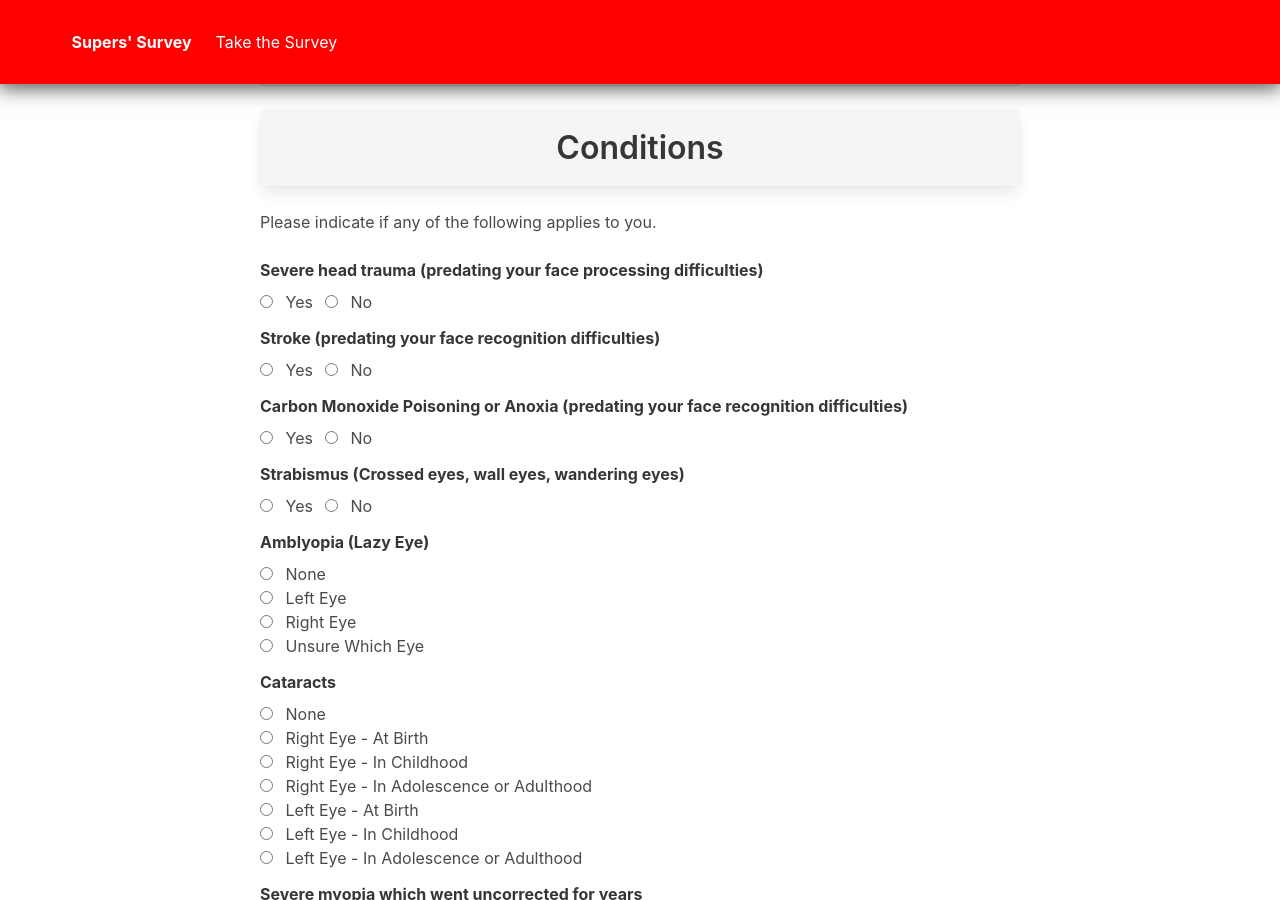
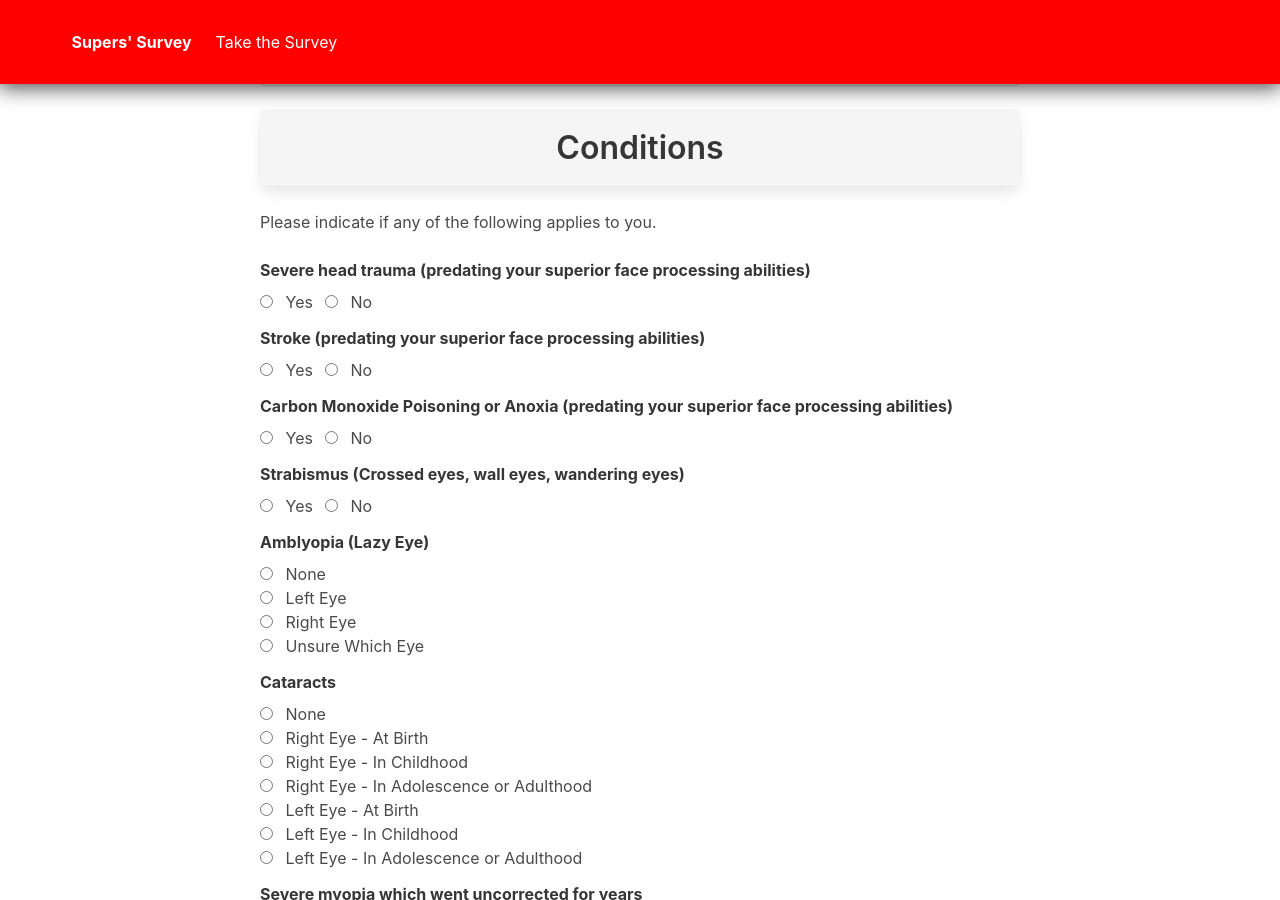
Before and after one commit to ryezyy11/SuperSurvey, a Jekyll site: the page built from pages/contact/followup.html, in a window 1280 px wide and 900 px high, scrolled down 371 px. Built offline with Jekyll 4.4.1, drawn with Linux system fonts in a browser that asks for light colours.

Commit message:
Changed some faceblind-specific text

```diff
--- a/pages/contact/followup.html
+++ b/pages/contact/followup.html
@@ -41,11 +41,11 @@ permalink: /contact/followup/
             Please indicate if any of the following applies to you.
         </p>
 
-        {% include yesno.html legend="Severe head trauma (predating your face processing difficulties)" name="trauma" %}
+        {% include yesno.html legend="Severe head trauma (predating your superior face processing abilities)" name="trauma" %}
 
-        {% include yesno.html legend="Stroke (predating your face recognition difficulties)" name="stroke" %}
+        {% include yesno.html legend="Stroke (predating your superior face processing abilities)" name="stroke" %}
 
-        {% include yesno.html legend="Carbon Monoxide Poisoning or Anoxia (predating your face recognition difficulties)" name="co_poison" %}
+        {% include yesno.html legend="Carbon Monoxide Poisoning or Anoxia (predating your superior face processing abilities)" name="co_poison" %}
 
         {% include yesno.html legend="Strabismus (Crossed eyes, wall eyes, wandering eyes)" name="strabismus" %}
 
```
Also changed, not shown: 3 other files.
